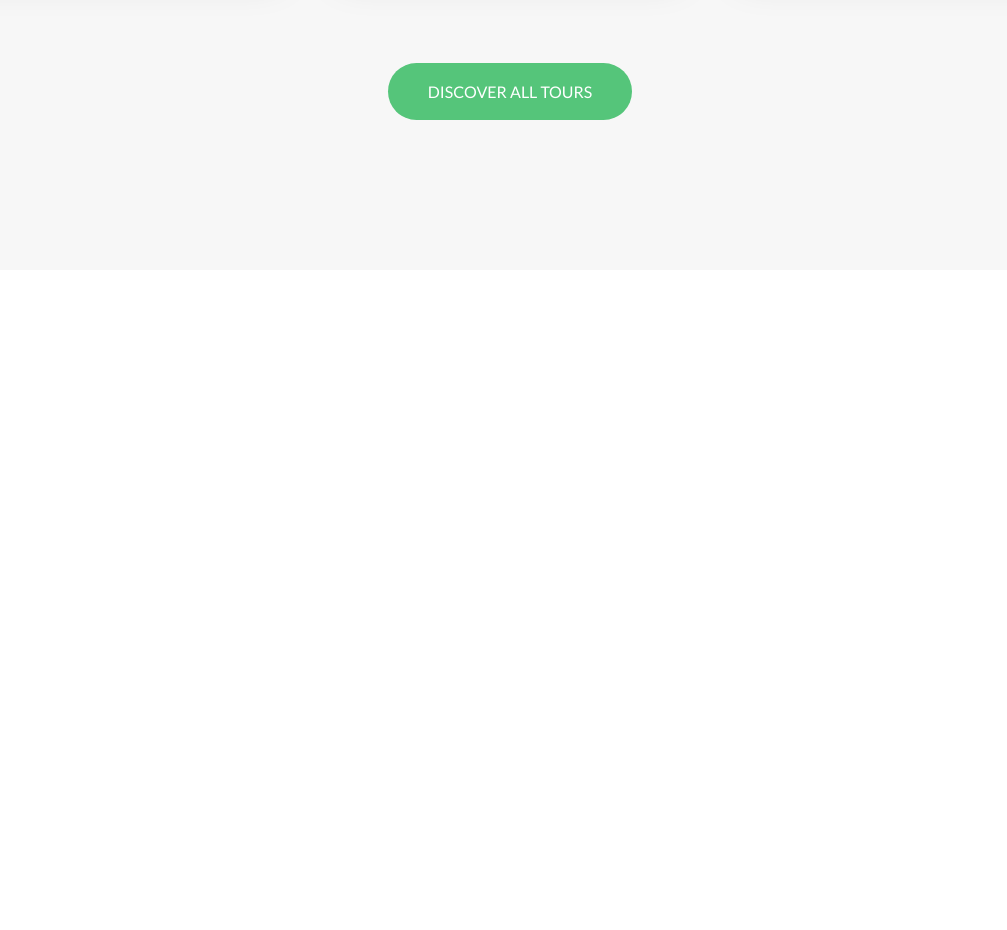
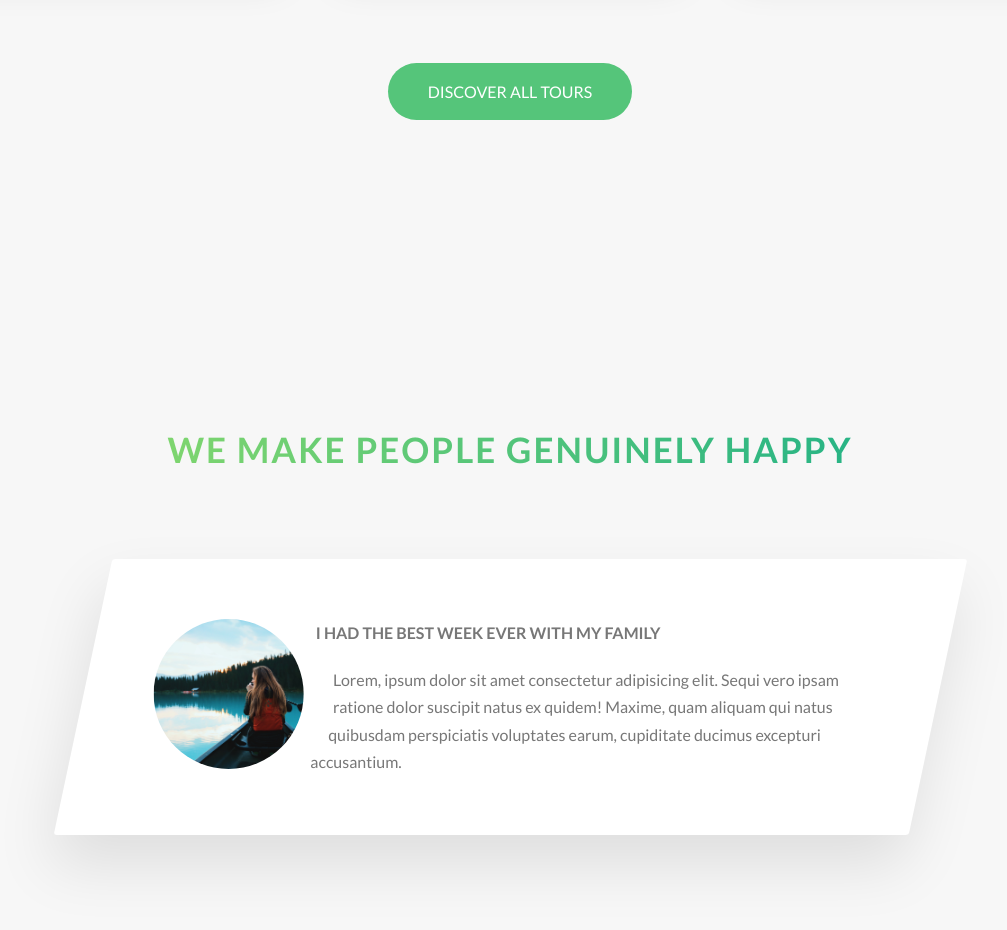
Before and after one commit to mchh528/Natours, a website: page starter/index.html in a window 1280 px wide. Shown: the part 3188-4118 px from the top of the page, without its empty margins (130-1137 px from the left). Before the commit the page ends 3488 px from the top, so only its background shows below. Drawn offline with Linux system fonts and the light colour scheme.

Commit message:
stories section

```diff
--- a/starter/index.html
+++ b/starter/index.html
@@ -211,6 +211,30 @@
 
             </section>
 
+            <section class="section-stories">
+                <div class="u-center-text u-margin-bottom-big">
+                    <h2 class="heading-secondary">
+                        We make people genuinely happy
+                    </h2>
+                </div>
+
+                <div class="row">
+                    <div class="story">
+                        <figure class="story__shape">
+                            <img src="img/nat-8.jpg" alt="person on a tour" class="story__img">
+                        </figure>
+
+                        <div class="story__text">
+                            <h3 class="heading-tertiary u-margin-bottom-small">I had the best week ever with my family</h3>
+                            <p>
+                                Lorem, ipsum dolor sit amet consectetur adipisicing elit. Sequi vero ipsam ratione dolor suscipit natus ex quidem! Maxime, quam aliquam qui natus quibusdam perspiciatis voluptates earum, cupiditate ducimus excepturi accusantium.
+                            </p>
+                        </div>
+                    </div>
+                </div>
+
+            </section>
+
         </main>
 <!--
         <section class="grid-test">
--- /dev/null
+++ b/starter/sass/components/_story.scss
@@ -0,0 +1,30 @@
+.story {
+    width: 75%;
+    margin: 0 auto;
+    box-shadow: 0 3rem 6rem rgba($color-black, .1);
+    background-color: $color-white;
+    border-radius: 3px;
+    padding: 6rem;
+    padding-left: 10rem;
+    font-size: $default-font-size;
+    transform: skewX(-12deg);
+
+    &__shape {
+        width: 15rem;
+        height: 15rem;
+        float: left;
+        -webkit-shape-outside: circle(50% at 50% 50%);
+        shape-outside: circle(50% at 50% 50%);
+        -webkit-clip-path: circle(50% at 50% 50%);
+        clip-path: circle(50% at 50% 50%);
+        transform: translateX(-3rem) skewX(12deg);
+    }
+
+    &__img {
+        height: 100%;
+    }
+
+    &__text {
+        transform: skewX(12deg);
+    }
+}
--- a/starter/sass/main.scss
+++ b/starter/sass/main.scss
@@ -11,6 +11,7 @@
 @import "components/composition";
 @import "components/feature-box";
 @import "components/card";
+@import "components/story";
 
 @import "layout/grid";
 
--- a/starter/sass/pages/_home.scss
+++ b/starter/sass/pages/_home.scss
@@ -26,3 +26,9 @@
     padding: 25rem 0 15rem 0;
     margin-top: -10rem;
 }
+
+.section-stories {
+    padding: 15rem 0;
+    background-color: $color-grey-light-1;
+
+}
```
Also changed, not shown: starter/css/style.css.
